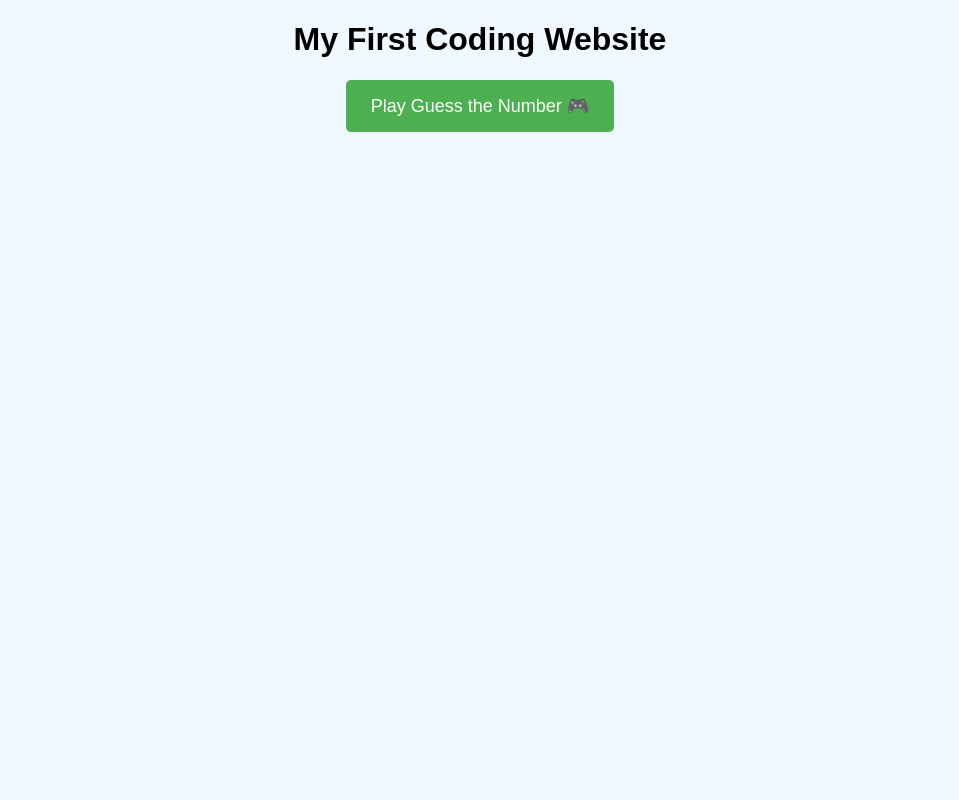
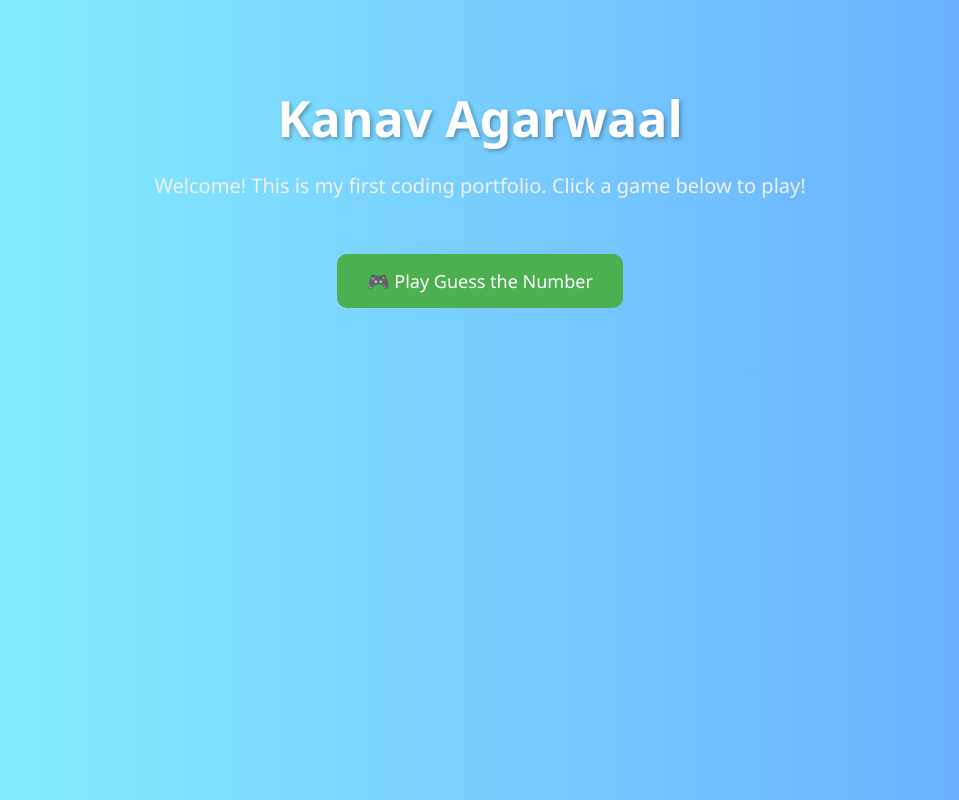
Before and after one commit to kanavagarwaal1-ai/my-web-portfolio, a plain HTML site: page index.html in a window 1280 px wide. Shown: the whole page, without its empty margins (160-1119 px from the left). Drawn offline with Linux system fonts and the light colour scheme.

Commit message:
Update index.html

```diff
--- a/index.html
+++ b/index.html
@@ -1,33 +1,60 @@
 <!DOCTYPE html>
 <html>
 <head>
-    <title>My First Coding Website</title>
+    <title>My Coding Portfolio</title>
     <style>
+        /* Page styling */
         body {
-            background-color: #f0f8ff;
-            font-family: Arial, sans-serif;
+            background: linear-gradient(to right, #89f7fe, #66a6ff);
+            font-family: 'Segoe UI', Tahoma, Geneva, Verdana, sans-serif;
             text-align: center;
+            margin: 0;
+            padding: 50px;
         }
 
-        a {
+        /* Heading */
+        h1 {
+            color: #fff;
+            font-size: 50px;
+            margin-bottom: 10px;
+            text-shadow: 2px 2px 4px rgba(0,0,0,0.3);
+        }
+
+        /* Bio */
+        p {
+            font-size: 20px;
+            color: #f0f0f0;
+            margin-bottom: 40px;
+        }
+
+        /* Buttons / Game links */
+        .game-button {
             display: inline-block;
-            padding: 15px 25px;
+            margin: 15px;
+            padding: 15px 30px;
+            font-size: 18px;
             background-color: #4CAF50;
             color: white;
             text-decoration: none;
-            border-radius: 5px;
-            font-size: 18px;
+            border-radius: 10px;
+            transition: 0.3s;
         }
 
-        a:hover {
+        .game-button:hover {
             background-color: #45a049;
+            transform: scale(1.05);
         }
     </style>
 </head>
 <body>
 
-<h1>My First Coding Website</h1>
-<a href="game1.html">Play Guess the Number 🎮</a>
+    <h1>Kanav Agarwaal</h1>
+    <p>Welcome! This is my first coding portfolio. Click a game below to play!</p>
+
+    <!-- Game buttons -->
+    <a class="game-button" href="game1.html">🎮 Play Guess the Number</a>
+    <!-- Future games -->
+    <!-- <a class="game-button" href="game2.html">🎮 Play Game 2</a> -->
 
 </body>
 </html>
```
